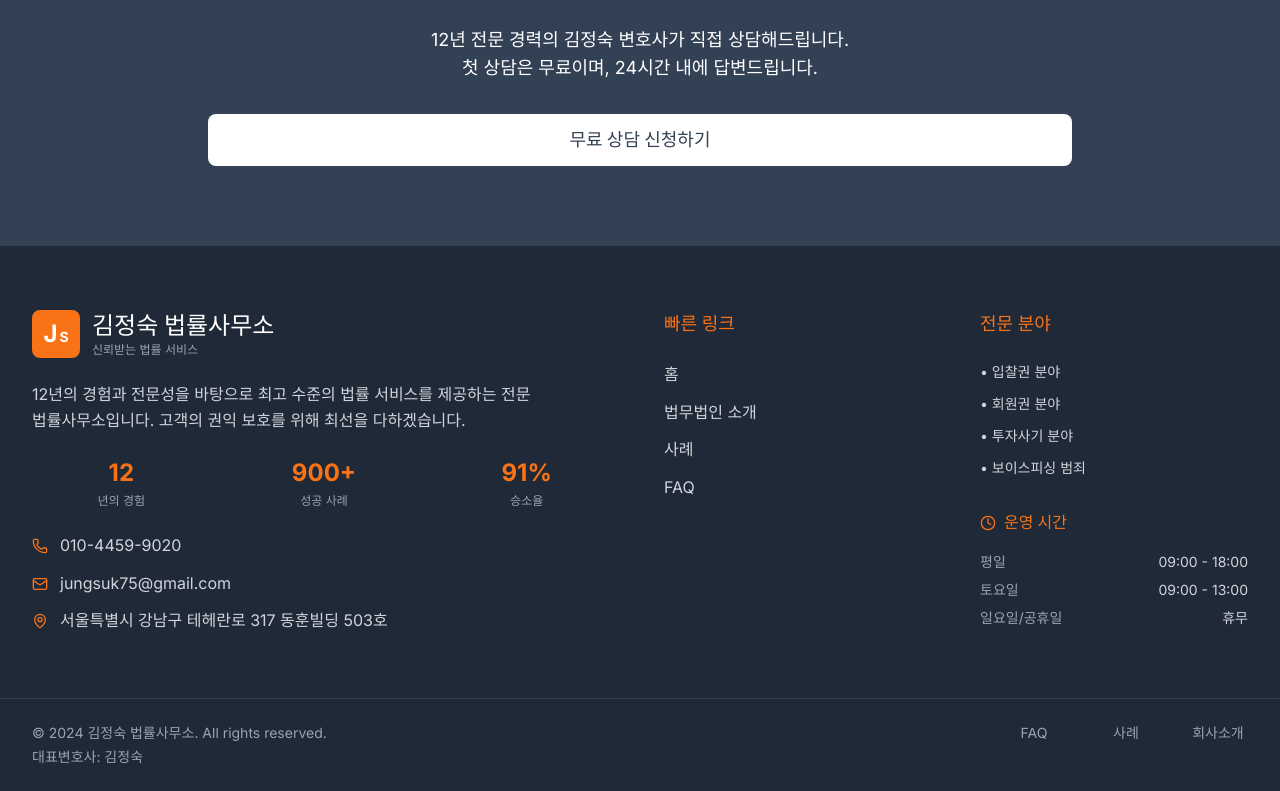
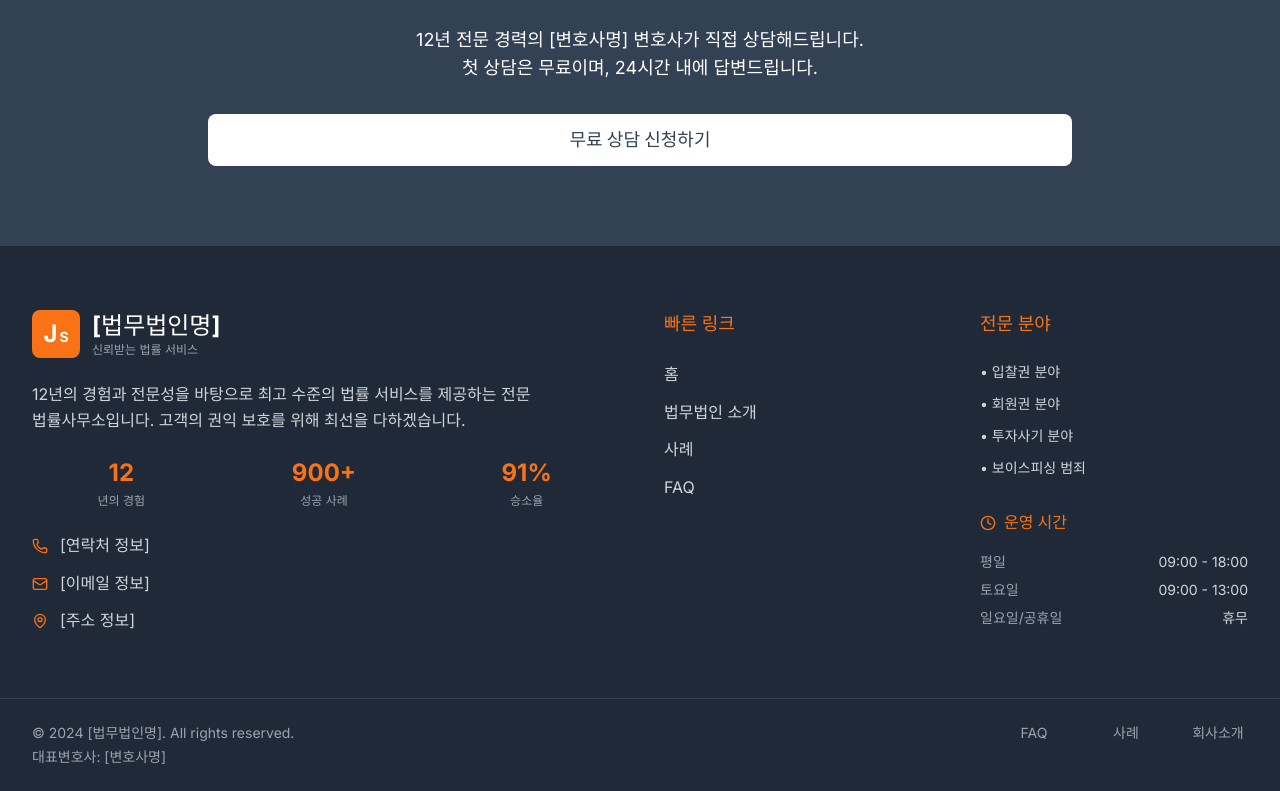
Before and after one commit to gu991230-cyber/gugit, a Next.js app: page /about in a window 1280 px wide. Shown: the part 3258-4049 px from the top of the page. Built offline with nearby package versions, Linux system fonts and the light colour scheme.

Commit message:
Sanitize template: remove personal/contact/platform-specific data; add placeholders

```diff
--- a/blog-banner.html
+++ b/blog-banner.html
@@ -3,7 +3,7 @@
 <head>
     <meta charset="UTF-8">
     <meta name="viewport" content="width=device-width, initial-scale=1.0">
-    <title>김정숙 법률사무소 광고 배너</title>
+    <title>[법무법인명] 광고 배너</title>
     <style>
         .ad-banner-container {
             max-width: 600px;
@@ -172,7 +172,7 @@
 </head>
 <body>
     <div class="ad-banner-container">
-        <a href="https://jslawfirmkor.com" target="_blank" rel="noopener noreferrer" class="ad-banner">
+        <a href="https://example.com" target="_blank" rel="noopener noreferrer" class="ad-banner">
             <div class="ad-banner-background"></div>
             <div class="ad-banner-scale">
                 <svg width="500" height="500" viewBox="0 0 400 400" fill="#f97316">
@@ -222,7 +222,7 @@
                 </div>
 
                 <div class="ad-banner-footer">
-                    <p>김정숙 법률사무소 | 12년 경험 | 91% 승소율</p>
+                    <p>[법무법인명] | 12년 경험 | 91% 승소율</p>
                     <p>전문 분야: 투자사기·폰지사기·전화사기·입찰권·회원권</p>
                 </div>
             </div>
--- a/public/blog.html
+++ b/public/blog.html
@@ -3,13 +3,13 @@
 <head>
     <meta charset="UTF-8">
     <meta http-equiv="refresh" content="0; url=/">
-    <title>김정숙 법률사무소</title>
+    <title>[법무법인명]</title>
     <script>
         window.location.href = '/';
     </script>
 </head>
 <body>
     <p>페이지를 이동중입니다...</p>
-    <p><a href="/">김정숙 법률사무소로 이동</a></p>
+    <p><a href="/">[법무법인명]로 이동</a></p>
 </body>
 </html>
--- a/public/images/clickable-banner.html
+++ b/public/images/clickable-banner.html
@@ -3,7 +3,7 @@
 <head>
     <meta charset="UTF-8">
     <meta name="viewport" content="width=device-width, initial-scale=1.0">
-    <title>김정숙 법률사무소 광고 배너</title>
+    <title>[법무법인명] 광고 배너</title>
     <style>
         body { margin: 0; padding: 0; }
         .banner-container {
@@ -136,7 +136,7 @@
 </head>
 <body>
     <div class="banner-container">
-        <a href="http://jslawfirmkor.com" target="_blank" rel="noopener noreferrer" class="banner">
+        <a href="https://example.com" target="_blank" rel="noopener noreferrer" class="banner">
             <div class="banner-background"></div>
             <div class="banner-scale">
                 <svg width="500" height="500" viewBox="0 0 400 400" fill="#f97316">
@@ -186,7 +186,7 @@
                 </div>
 
                 <div class="banner-footer">
-                    <p>김정숙 법률사무소 | 12년 경험 | 91% 승소율</p>
+                    <p>[법무법인명] | 12년 경험 | 91% 승소율</p>
                     <p>전문 분야: 투자사기·폰지사기·전화사기·입찰권·회원권</p>
                 </div>
             </div>
--- a/src/app/about/page.tsx
+++ b/src/app/about/page.tsx
@@ -175,7 +175,7 @@ export default function About() {
                     }}
                   />
                 </div>
-                <h3 className="text-xl font-bold text-gray-900">김정숙</h3>
+                <h3 className="text-xl font-bold text-gray-900">[변호사명]</h3>
                 <p className="text-orange-500 font-medium">대표변호사</p>
                 <p className="text-sm text-gray-600 mt-1">12년 경력</p>
               </div>
@@ -337,7 +337,7 @@ export default function About() {
         <div className="max-w-4xl mx-auto px-4 text-center">
           <h2 className="text-3xl font-bold mb-6">지금 바로 전문가와 상담하세요</h2>
           <p className="text-lg mb-8">
-            12년 전문 경력의 김정숙 변호사가 직접 상담해드립니다.<br />
+                            12년 전문 경력의 [변호사명] 변호사가 직접 상담해드립니다.<br />
             첫 상담은 무료이며, 24시간 내에 답변드립니다.
           </p>
           <Link href="/contact" className="bg-white text-slate-700 px-8 py-3 rounded-lg font-bold text-lg hover:bg-gray-100 transition-colors block text-center">
--- a/src/app/admin/page.tsx
+++ b/src/app/admin/page.tsx
@@ -38,7 +38,7 @@ export default function AdminPage() {
   const [activeTab, setActiveTab] = useState<'consultations' | 'visitors'>('consultations');
 
   // 비밀번호 확인 (실제 서비스에서는 더 안전한 방법 사용)
-  const ADMIN_PASSWORD = 'cldcodchd6'; // 실제로는 환경변수나 더 안전한 방법 사용
+  const ADMIN_PASSWORD = '[YOUR_ADMIN_PASSWORD]'; // 실제로는 환경변수나 더 안전한 방법 사용
 
   // 컴포넌트 마운트 시 로그인 상태 확인
   useEffect(() => {
--- a/src/app/contact/page.tsx
+++ b/src/app/contact/page.tsx
@@ -75,7 +75,7 @@ export default function Contact() {
     {
       icon: Phone,
       title: '전화번호',
-              info: '010-4459-9020',
+              info: '[연락처 정보]',
       description: '평일 09:00 - 18:00'
     },
     {
@@ -309,7 +309,7 @@ export default function Contact() {
                 </p>
                 <div className="space-y-2">
                   <p className="font-medium text-red-800">
-                    24시간 긴급 연락처: 010-4459-9020
+                    24시간 긴급 연락처: [연락처 정보]
                   </p>
                   <p className="text-sm text-red-600">
                     * 긴급상황에만 사용해 주세요
--- a/src/app/layout.tsx
+++ b/src/app/layout.tsx
@@ -12,16 +12,16 @@ const inter = Inter({
 });
 
 export const metadata: Metadata = {
-  title: "김정숙 법률사무소 - 신뢰받는 법률 서비스",
+  title: "[법무법인명] - 신뢰받는 법률 서비스",
   description: "12년의 경험으로 축적된 전문성과 신뢰성. 입찰권, 회원권, 투자사기, 폰지사기, 전화사기 분야에 특화된 전문 변호사와 상담하세요.",
   keywords: "법무법인, 변호사, 법률상담, 투자사기, 폰지사기, 전화사기, 입찰권, 회원권, 사기피해",
-  authors: [{ name: "김정숙 법률사무소" }],
-  metadataBase: new URL('https://www.lslsjsjslololo1455.com'),
+  authors: [{ name: "[법무법인명]" }],
+  metadataBase: new URL('https://example.com'),
   openGraph: {
-    title: "김정숙 법률사무소 - 신뢰받는 법률 서비스",
+    title: "[법무법인명] - 신뢰받는 법률 서비스",
     description: "12년의 경험으로 축적된 전문성과 신뢰성",
     type: "website",
-    url: 'https://www.lslsjsjslololo1455.com',
+    url: 'https://example.com',
   }
 };
 
--- a/src/app/page.tsx
+++ b/src/app/page.tsx
@@ -119,7 +119,7 @@ export default function Home() {
             <div className="inline-flex items-center justify-center w-20 h-20 mb-4">
               <img
                 src="/images/lg.PNG"
-                alt="김정숙 법률사무소 로고"
+                alt="[법무법인명] 로고"
                 className="w-20 h-20 object-contain rounded-xl drop-shadow-lg"
                 style={{
                   background: 'linear-gradient(135deg, rgba(234, 90, 43, 0.05) 0%, rgba(251, 146, 60, 0.05) 100%)',
@@ -127,7 +127,7 @@ export default function Home() {
                 }}
               />
             </div>
-            <h1 className="text-4xl font-bold text-gray-900 mb-2">김정숙 법률사무소</h1>
+            <h1 className="text-4xl font-bold text-gray-900 mb-2">[법무법인명]</h1>
             <p className="text-gray-600">신뢰받는 법률 서비스</p>
           </div>
 
@@ -315,7 +315,7 @@ export default function Home() {
                 <div className="inline-flex items-center justify-center w-16 h-16 mb-4">
                   <img
                     src="/images/lg.PNG"
-                    alt="김정숙 법률사무소 로고"
+                    alt="[법무법인명] 로고"
                     className="w-16 h-16 object-contain rounded-lg"
                     style={{
                       background: 'linear-gradient(135deg, rgba(234, 90, 43, 0.1) 0%, rgba(251, 146, 60, 0.1) 100%)',
@@ -323,7 +323,7 @@ export default function Home() {
                     }}
                   />
                 </div>
-                <h2 className="text-2xl font-bold text-gray-900 mb-2">김정숙 법률사무소</h2>
+                <h2 className="text-2xl font-bold text-gray-900 mb-2">[법무법인명]</h2>
               </div>
 
               {/* Notice Content */}
--- a/src/components/AdBanner.tsx
+++ b/src/components/AdBanner.tsx
@@ -6,7 +6,7 @@ interface AdBannerProps {
 }
 
 const AdBanner: React.FC<AdBannerProps> = ({
-  targetUrl = "https://jslawfirmkor.com",
+  targetUrl = "https://example.com",
   type = 'click'
 }) => {
   const bannerContent = (
@@ -85,7 +85,7 @@ const AdBanner: React.FC<AdBannerProps> = ({
 
         {/* Contact Info */}
         <div className="mt-6 text-gray-300 text-sm">
-          <p>김정숙 법률사무소 | 12년 경험 | 91% 승소율</p>
+          <p>[법무법인명] | 12년 경험 | 91% 승소율</p>
           <p>전문 분야: 투자사기·폰지사기·전화사기·입찰권·회원권</p>
         </div>
               </div>
--- a/src/components/Footer.tsx
+++ b/src/components/Footer.tsx
@@ -18,7 +18,7 @@ const Footer = () => {
               </div>
               <div>
                 <span className="text-2xl font-bold text-white">
-                  김정숙 법률사무소
+                  [법무법인명]
                 </span>
                 <p className="text-xs text-gray-400">
                   신뢰받는 법률 서비스
@@ -51,15 +51,15 @@ const Footer = () => {
             <div className="space-y-3">
               <div className="flex items-center space-x-3">
                                   <Phone className="h-4 w-4 text-orange-500" />
-                <span className="text-gray-300">010-4459-9020</span>
+                <span className="text-gray-300">[연락처 정보]</span>
               </div>
               <div className="flex items-center space-x-3">
                                   <Mail className="h-4 w-4 text-orange-500" />
-                <span className="text-gray-300">jungsuk75@gmail.com</span>
+                <span className="text-gray-300">[이메일 정보]</span>
               </div>
               <div className="flex items-center space-x-3">
                                   <MapPin className="h-4 w-4 text-orange-500" />
-                <span className="text-gray-300">서울특별시 강남구 테헤란로 317 동훈빌딩 503호</span>
+                <span className="text-gray-300">[주소 정보]</span>
               </div>
             </div>
           </div>
@@ -128,8 +128,8 @@ const Footer = () => {
         <div className="max-w-7xl mx-auto px-4 sm:px-6 lg:px-8 py-6">
           <div className="flex flex-col md:flex-row justify-between items-start">
             <div className="text-gray-400 text-sm mb-4 md:mb-0">
-              <p>&copy; 2024 김정숙 법률사무소. All rights reserved.</p>
-              <p className="mt-1">대표변호사: 김정숙</p>
+              <p>&copy; 2024 [법무법인명]. All rights reserved.</p>
+              <p className="mt-1">대표변호사: [변호사명]</p>
             </div>
             <div className="flex space-x-8 text-sm">
               <Link href="/faq" className="text-gray-400 hover:text-orange-500 transition-colors text-center min-w-[60px]">
--- a/src/components/Header.tsx
+++ b/src/components/Header.tsx
@@ -23,7 +23,7 @@ const Header = () => {
             <div className="flex items-center justify-center w-12 h-12">
               <img
                 src="/images/lg.PNG"
-                alt="김정숙 법률사무소 로고"
+                alt="[법무법인명] 로고"
                 className="w-12 h-12 object-contain rounded-lg shadow-sm"
                 style={{
                   background: 'linear-gradient(135deg, rgba(234, 90, 43, 0.1) 0%, rgba(251, 146, 60, 0.1) 100%)',
```
Also changed, not shown: src/lib/firebase.ts (+7 -7 lines), 2 other files (tests, documents, lock files or other folders).
